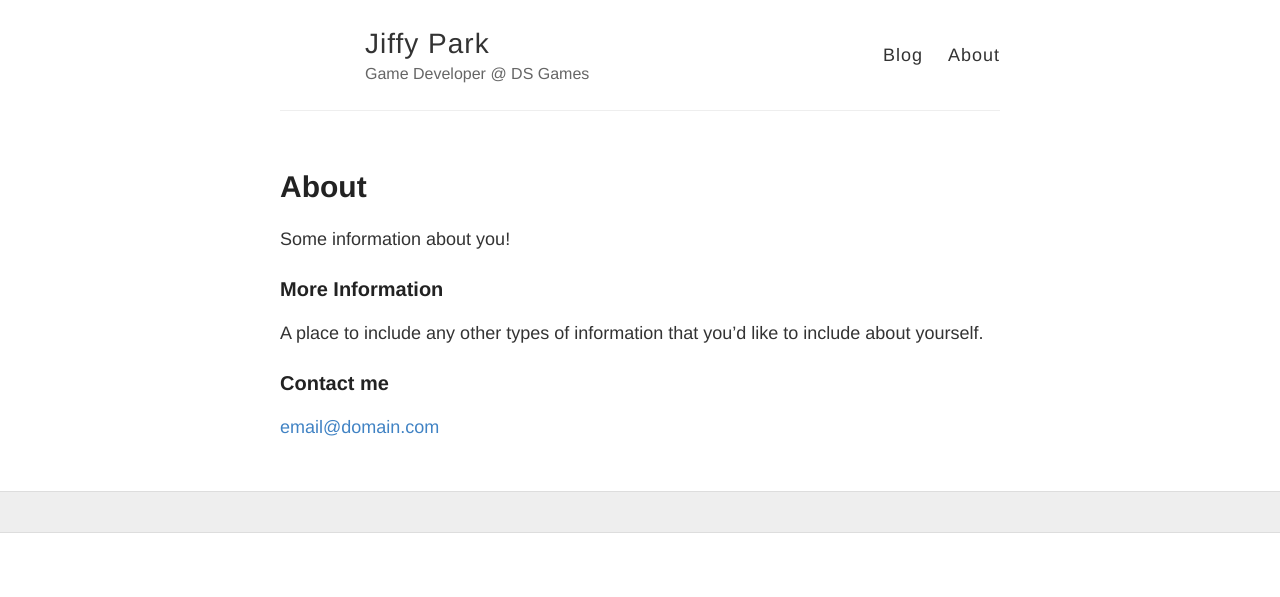
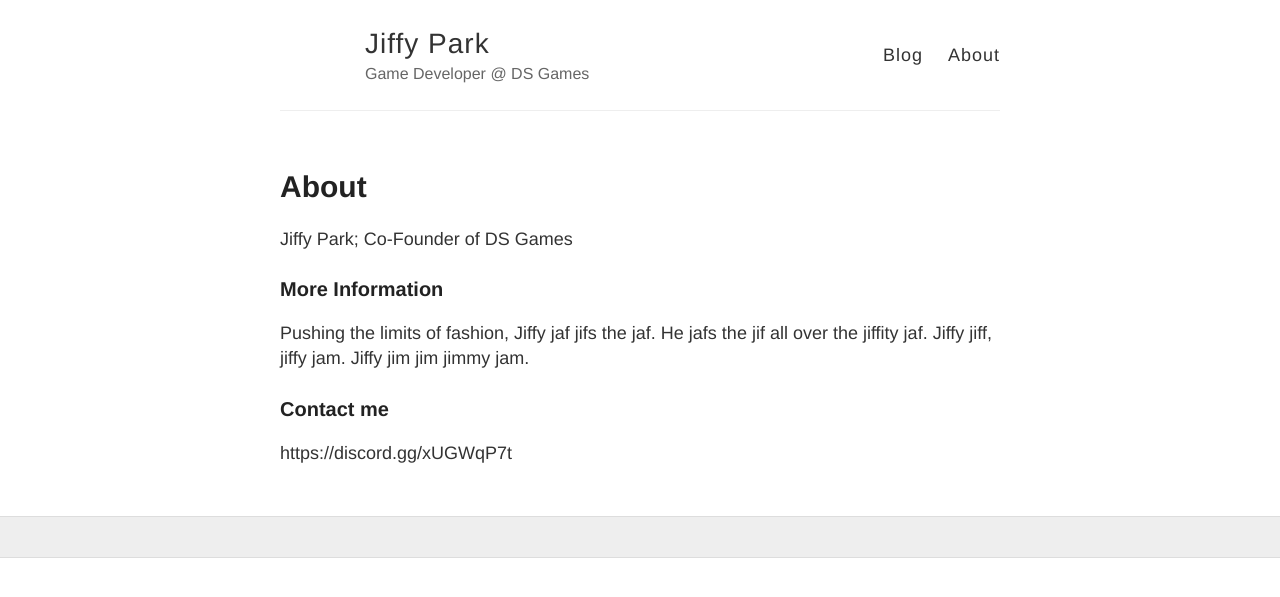
Before and after one commit to JiffyPark/JiffyPark.github.io, a Jekyll site: the page built from about.md, in a window 1280 px wide. Shown: the top 597 px of the page. Built offline with Jekyll 4.4.1, drawn with Linux system fonts in a browser that asks for light colours.

Commit message:
Update about.md

```diff
--- a/about.md
+++ b/about.md
@@ -4,12 +4,12 @@ title: About
 permalink: /about/
 ---
 
-Some information about you!
+Jiffy Park; Co-Founder of DS Games
 
 ### More Information
 
-A place to include any other types of information that you'd like to include about yourself.
+Pushing the limits of fashion, Jiffy jaf jifs the jaf. He jafs the jif all over the jiffity jaf. Jiffy jiff, jiffy jam. Jiffy jim jim jimmy jam.
 
 ### Contact me
 
-[email@domain.com](mailto:email@domain.com)
+https://discord.gg/xUGWqP7t
```
